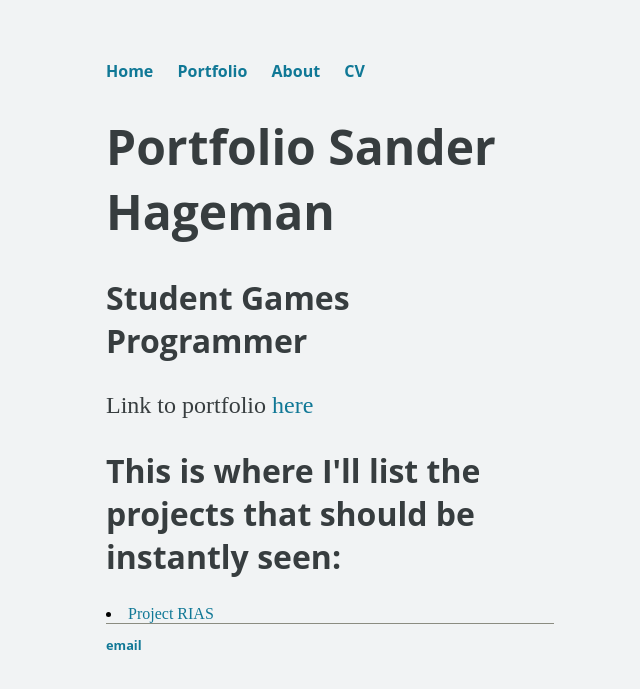
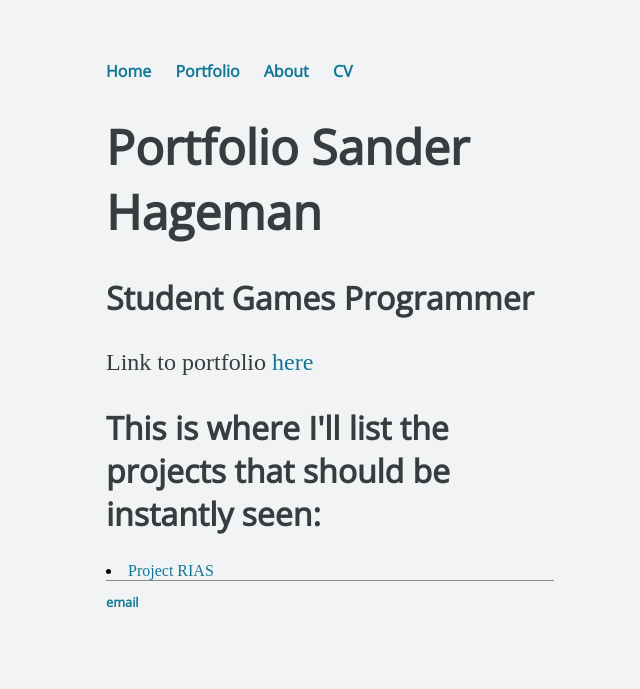
Before and after one commit to SanderHageman/sanderhageman.github.io, a Jekyll site: the page built from index.html, in a window 1280 px wide. Shown: the top 689 px of the page, without its empty margins (310-950 px from the left). Built offline with Jekyll 4.4.1, drawn with Linux system fonts in a browser that asks for light colours.

Commit message:
Update main.css

```diff
--- a/css/main.css
+++ b/css/main.css
@@ -1,3 +1,5 @@
+@import url(//fonts.googleapis.com/css?family=Open+Sans);
+
 body {
     margin: 60px auto;
     width: 35%;
```
